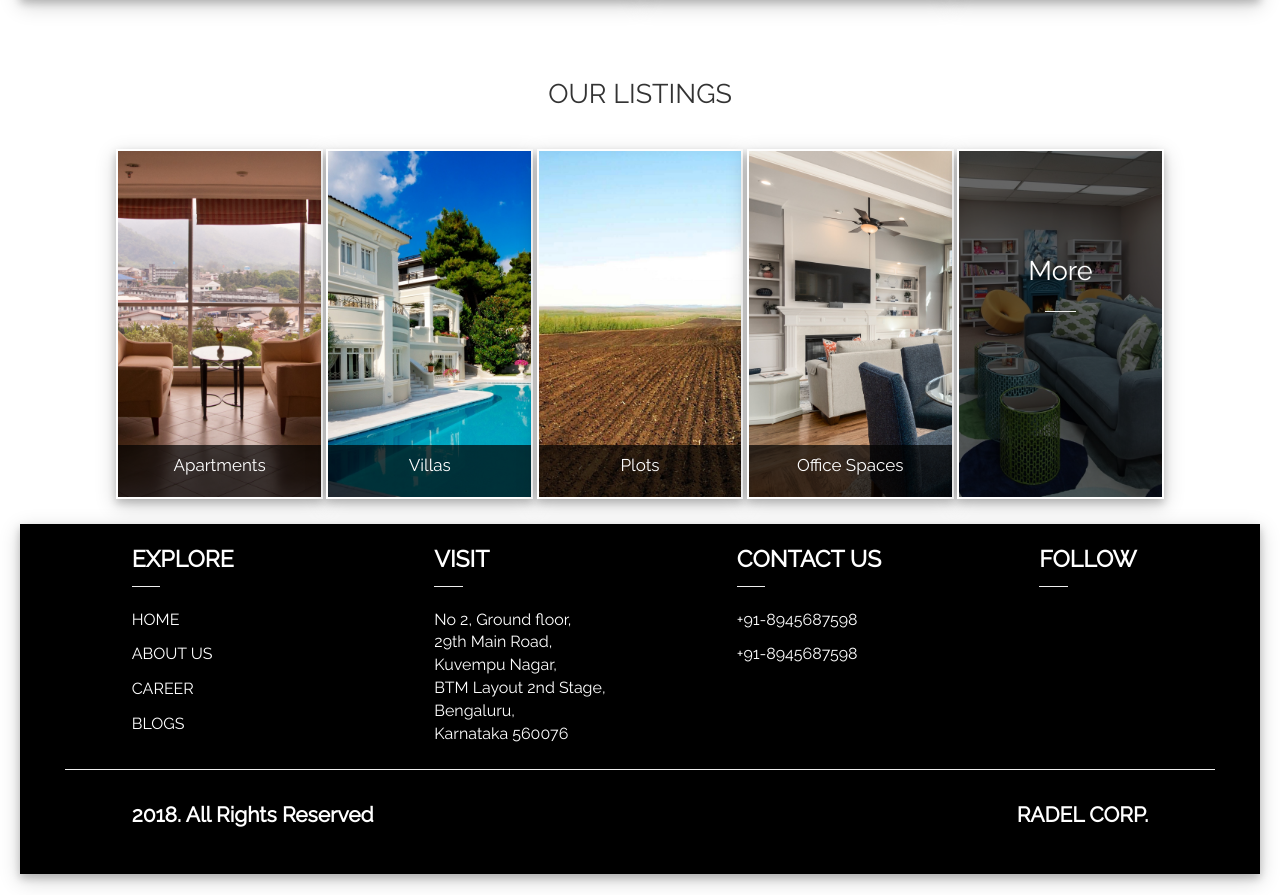
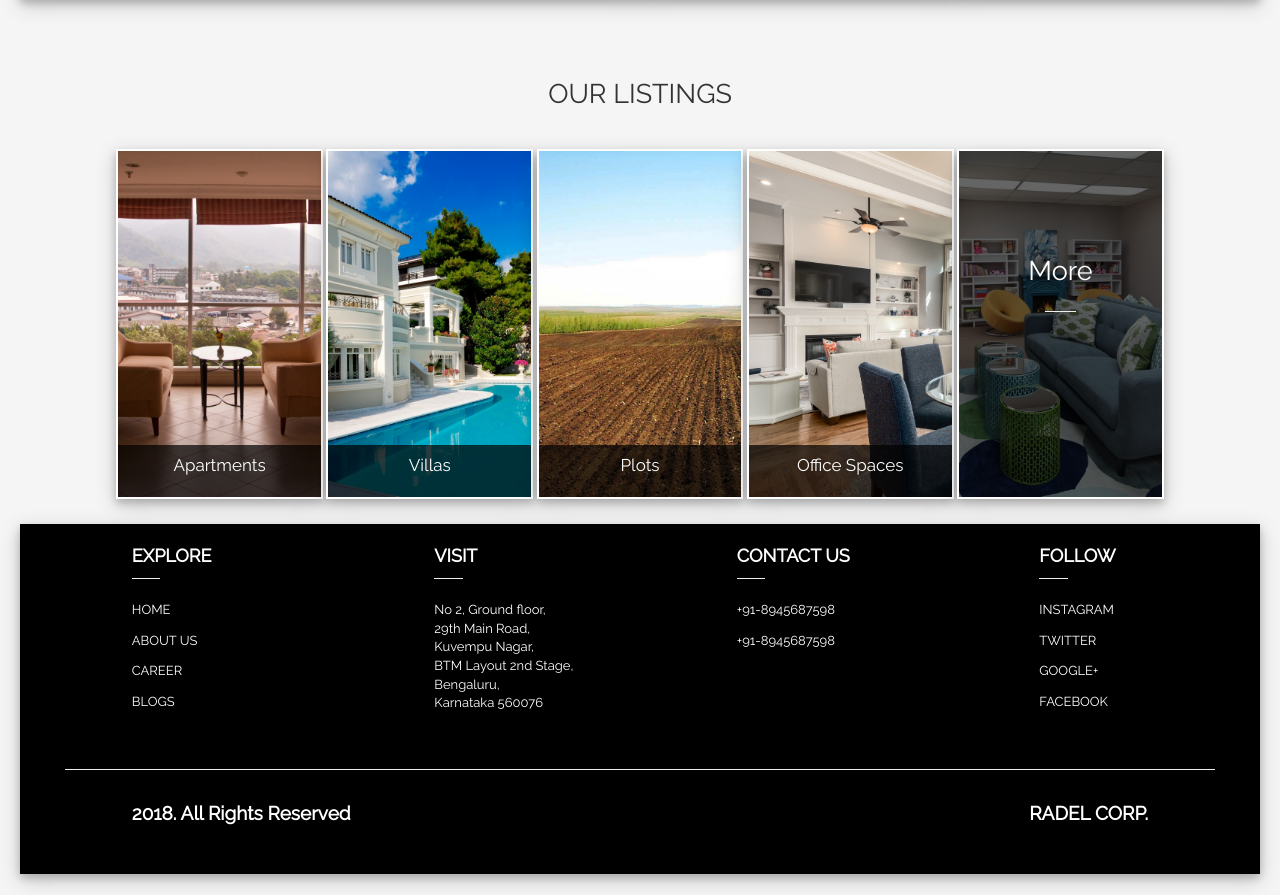
Before and after one commit to RADELCorp/internal, a PHP site: page / in a window 1280 px wide. Shown: the part 811-1706 px from the top of the page. Run offline with PHP 8.4, Linux system fonts and the light colour scheme; some libraries are stand-ins or nearby versions.

Commit message:
Update index.php

```diff
--- a/darshan/index.php
+++ b/darshan/index.php
@@ -14,9 +14,11 @@
         <style>
             body {
                 font-family: 'Raleway', sans-serif;
-                background-color: #ECEFF;
+                background-color: whitesmoke;
             }
-            a { color:#000000;
+            .social { color:#ffffff;
+            }
+            a { color:#E0E0E0   ;
             }
             /*            SHADOW_FOR_TILES*/
             .shadow {
@@ -127,7 +129,7 @@
             </div>
         </div>
         <div class="row shadow">
-            <div class="col-md-12" style="background: rgba(0, 0, 0, 0.5);height: 175px;padding-left: 0px;padding-right: 0px;">
+            <div class="col-md-12" style="background: rgba(0, 0, 0, 0.8);height: 175px;padding-left: 0px;padding-right: 0px;">
 
                 <div class="col-md-5" style="height: 100%;">
                     <center>
@@ -193,38 +195,38 @@
             <div class="row shadow">
                 <div class="col-md-12 col-sm-12" style="background-color:black;height: 350px;">
                     <div class="col-md-3 col-sm-3 col-xs-3" style="height: 70%;padding-left: 8%">
-                        <p style="font-size:23px;padding-top: 10%;"><b>EXPLORE</b></p>
+                        <p style="font-size:18px;padding-top: 10%;"><b>EXPLORE</b></p>
                         <hr style="margin-top:1%" width="15%;" align="left">
-                        <p style="font-size:16px;padding-top: 1%">HOME</p>
-                        <p style="font-size:16px;padding-top: 1%">ABOUT US</p>
-                        <p style="font-size:16px;padding-top: 1%">CAREER</p>
-                        <p style="font-size:16px;padding-top: 1%">BLOGS</p>
+                        <p style="font-size:13px;padding-top: 1%">HOME</p>
+                        <p style="font-size:13px;padding-top: 1%">ABOUT US</p>
+                        <p style="font-size:13px;padding-top: 1%">CAREER</p>
+                        <p style="font-size:13px;padding-top: 1%">BLOGS</p>
                     </div>
                     <div class="col-md-3 col-sm-3 col-xs-3" style="height: 70%;padding-left: 8%">
-                        <p style="font-size:23px;padding-top: 10%"><b>VISIT</b></p>
+                        <p style="font-size:18px;padding-top: 10%"><b>VISIT</b></p>
                         <hr style="margin-top:1%" width="15%;" align="left">
-                        <p style="font-size:16px;padding-top: 1%"> No 2, Ground floor,<br> 29th Main Road,<br> Kuvempu Nagar,<br> BTM Layout 2nd Stage,<br> Bengaluru,<br> Karnataka 560076</p>
+                        <p style="font-size:13px;padding-top: 1%"> No 2, Ground floor,<br> 29th Main Road,<br> Kuvempu Nagar,<br> BTM Layout 2nd Stage,<br> Bengaluru,<br> Karnataka 560076</p>
                     </div>
                     <div class="col-md-3 col-sm-3 col-xs-3" style="height: 70%;padding-left: 8%">
-                        <p style="font-size:23px;padding-top: 10%"><b>CONTACT US</b></p>
+                        <p style="font-size:18px;padding-top: 10%"><b>CONTACT US</b></p>
                         <hr style="margin-top:1%" width="15%;" align="left">
-                        <p style="font-size:16px;padding-top: 1%">+91-8945687598</p>
-                        <p style="font-size:16px;padding-top: 1%">+91-8945687598</p>
+                        <p style="font-size:13px;padding-top: 1%">+91-8945687598</p>
+                        <p style="font-size:13px;padding-top: 1%">+91-8945687598</p>
                     </div>
                     <div class="col-md-3 col-sm-3 col-xs-3" style="height: 70%;padding-left: 8%">
-                        <p style="font-size:23px;padding-top: 10%"><b>FOLLOW</b></p>
+                        <p style="font-size:18px;padding-top: 10%"><b>FOLLOW</b></p>
                         <hr style="margin-top:1%" width="15%;" align="left">
-                        <p style="font-size:16px;padding-top: 1%"><a href="#">INSTAGRAM </a></p>
-                        <p style="font-size:16px;padding-top: 1%"><a href="#">TWITTER </a></p>
-                        <p style="font-size:16px;padding-top: 1%"><a href="#">GOOGLE+ </a></p>
-                        <p style="font-size:16px;padding-top: 1%"><a href="#">FACEBOOK </a></p>
+                        <p style="font-size:13px;padding-top: 1%"><a href="#" class="social">INSTAGRAM </a></p>
+                        <p style="font-size:13px;padding-top: 1%"><a href="#" class="social">TWITTER </a></p>
+                        <p style="font-size:13px;padding-top: 1%"><a href="#" class="social">GOOGLE+ </a></p>
+                        <p style="font-size:13px;padding-top: 1%"><a href="#" class="social">FACEBOOK </a></p>
                     </div>
                     <hr style="margin-top:1%" width="95%;">
                     <div class="col-md-6 col-sm-6 col-xs-6" style="height: 30%;padding-left: 8%;">
-                        <p style="font-size:21px;padding-top: 2%;"><b>2018. All Rights Reserved</b></p>
+                        <p style="font-size:19px;padding-top: 2%;"><b>2018. All Rights Reserved</b></p>
                     </div>
                     <div class="col-md-6 col-sm-6 col-xs-6" style="height: 30%;padding-right: 8%;">
-                        <p style="font-size:21px;padding-top: 2%;text-align: right"><b>RADEL CORP.</b></p>
+                        <p style="font-size:19px;padding-top: 2%;text-align: right"><b>RADEL CORP.</b></p>
                     </div>
                 </div>
             </div>
```
